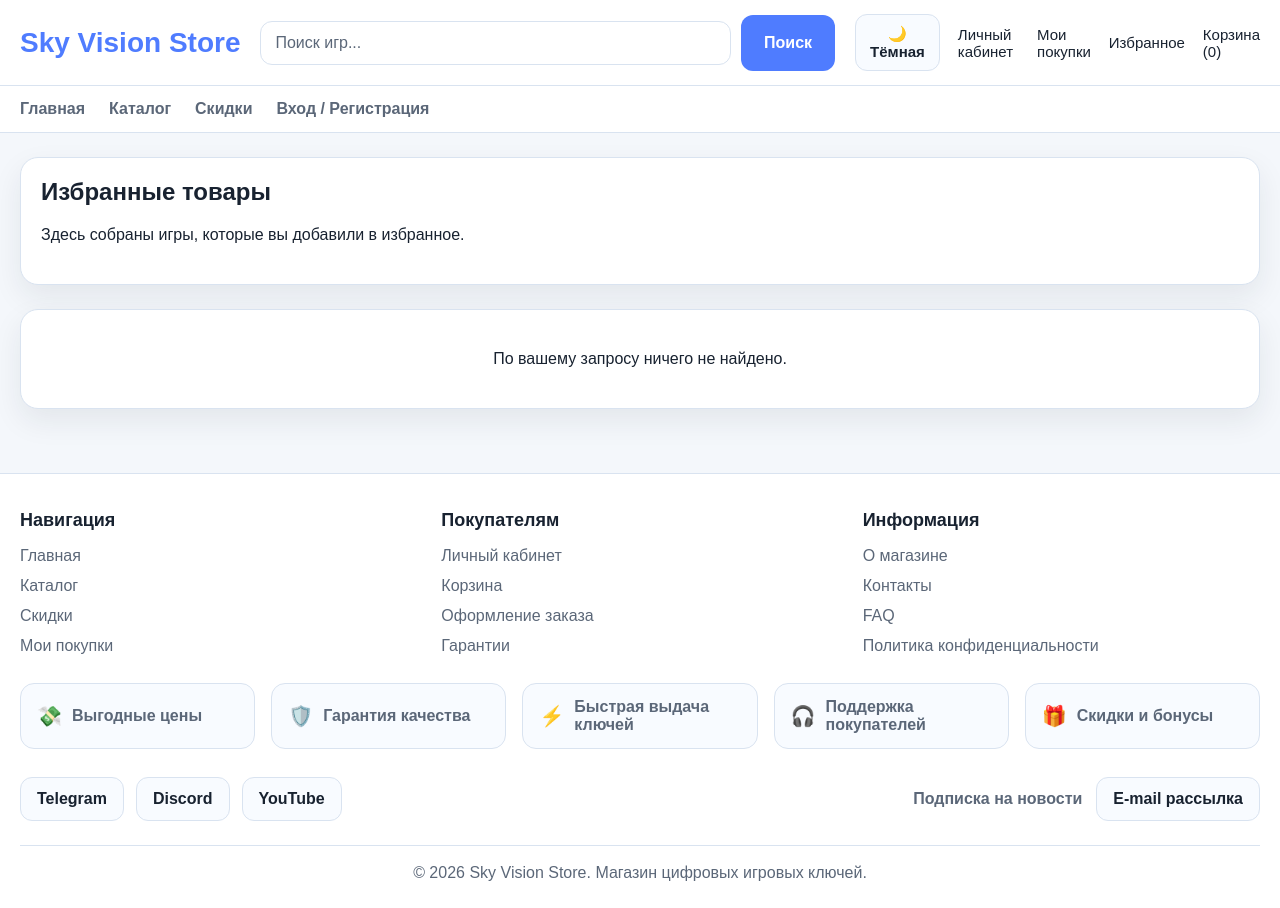
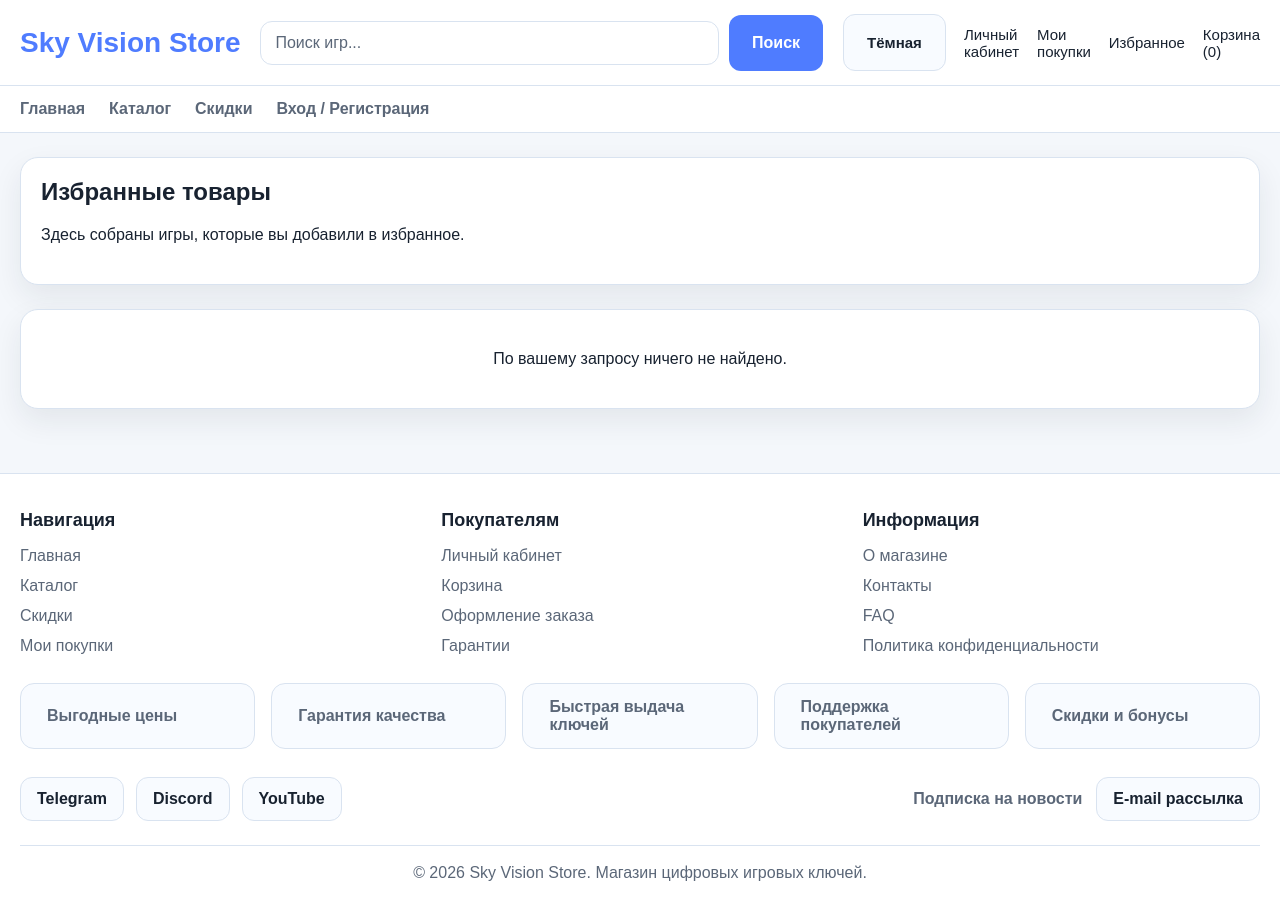
Before and after one commit to Qui1d/frontend, a React (Vite) app: page /favorites in a window 1280 px wide. Built offline with nearby package versions, Linux system fonts and the light colour scheme.

Commit message:
color gamut editing

```diff
--- a/package.json
+++ b/package.json
@@ -12,7 +12,7 @@
   "dependencies": {
     "react": "^19.2.0",
     "react-dom": "^19.2.0",
-    "react-router-dom": "^7.13.2"
+    "react-router-dom": "^7.14.0"
   },
   "devDependencies": {
     "@eslint/js": "^9.39.1",
--- a/src/App.tsx
+++ b/src/App.tsx
@@ -3,7 +3,5 @@ import AppRouter from './router/AppRouter';
 function App() {
   return <AppRouter />;
 }
-//xfkvfdvfv
-//hhhh
 
 export default App;
--- a/src/components/Footer.tsx
+++ b/src/components/Footer.tsx
@@ -30,23 +30,23 @@ const Footer = () => {
 
         <div className="footer__features">
           <div className="footer__feature">
-            <span className="footer__feature-icon">💸</span>
+            <span className="footer__feature-icon"></span>
             <span>Выгодные цены</span>
           </div>
           <div className="footer__feature">
-            <span className="footer__feature-icon">🛡️</span>
+            <span className="footer__feature-icon"></span>
             <span>Гарантия качества</span>
           </div>
           <div className="footer__feature">
-            <span className="footer__feature-icon">⚡</span>
+            <span className="footer__feature-icon"></span>
             <span>Быстрая выдача ключей</span>
           </div>
           <div className="footer__feature">
-            <span className="footer__feature-icon">🎧</span>
+            <span className="footer__feature-icon"></span>
             <span>Поддержка покупателей</span>
           </div>
           <div className="footer__feature">
-            <span className="footer__feature-icon">🎁</span>
+            <span className="footer__feature-icon"></span>
             <span>Скидки и бонусы</span>
           </div>
         </div>
--- a/src/components/Header.tsx
+++ b/src/components/Header.tsx
@@ -18,7 +18,7 @@ const Header = () => {
 
         <nav className="header__actions">
           <button className="theme-toggle" onClick={toggleTheme} type="button">
-            {theme === 'light' ? '🌙 Тёмная' : '☀️ Светлая'}
+            {theme === 'light' ? 'Тёмная' : 'Светлая'}
           </button>
 
           <Link to="/profile">Личный кабинет</Link>
--- a/src/styles/global.css
+++ b/src/styles/global.css
@@ -29,21 +29,21 @@ body,
 }
 
 body[data-theme='dark'] {
-  --bg: #0f1724;
-  --bg-secondary: #172131;
-  --surface: #182230;
-  --surface-2: #1d2939;
-  --border: #2c3b50;
-  --text: #f3f7fd;
-  --text-soft: #9fb0c7;
-  --primary: #7aa2ff;
-  --primary-hover: #628fff;
-  --secondary: #a78bfa;
-  --accent: #2dd4bf;
-  --danger-soft: #3b1f2b;
-  --danger-text: #ff7aa2;
-  --shadow: 0 12px 30px rgba(0, 0, 0, 0.3);
-  --hero-gradient: linear-gradient(135deg, #223c77 0%, #4b2f92 55%, #0f766e 100%);
+  --bg: #0b0b0d;
+  --bg-secondary: #141417;
+  --surface: #18181c;
+  --surface-2: #202027;
+  --border: #2e2e36;
+  --text: #f5f5f7;
+  --text-soft: #a1a1aa;
+  --primary: #6d8cff;
+  --primary-hover: #5d7df2;
+  --secondary: #8b5cf6;
+  --accent: #22c55e;
+  --danger-soft: #3a2026;
+  --danger-text: #ff8aa5;
+  --shadow: 0 12px 30px rgba(0, 0, 0, 0.4);
+  --hero-gradient: linear-gradient(135deg, #1a1a1f 0%, #23232b 55%, #2e2e38 100%);
 }
 
 body {
@@ -157,7 +157,7 @@ img {
   background: var(--surface-2);
   color: var(--text);
   border-radius: 12px;
-  padding: 10px 14px;
+  padding: 19px 23px;
   font-weight: 700;
 }
 
@@ -985,14 +985,14 @@ img {
   overflow: hidden;
   border-radius: 22px;
   border: 1px solid var(--border);
-  background: linear-gradient(135deg, #15334e 0%, #1d4165 45%, #273b78 100%);
+  background: linear-gradient(135deg, #7aa2ff 0%, #6d95f2 100%);
   box-shadow: var(--shadow);
   min-height: 380px;
   max-height: 380px;
 }
 
 body[data-theme='dark'] .recommended-showcase__content {
-  background: linear-gradient(135deg, #0d1c2b 0%, #10263f 45%, #1d2f57 100%);
+  background: linear-gradient(90deg, #222229 0%, #26262e 50%, #2b2b34 100%);
 }
 
 .recommended-showcase__main {
```
Also changed, not shown: 1 other file (tests, documents, lock files or other folders).
